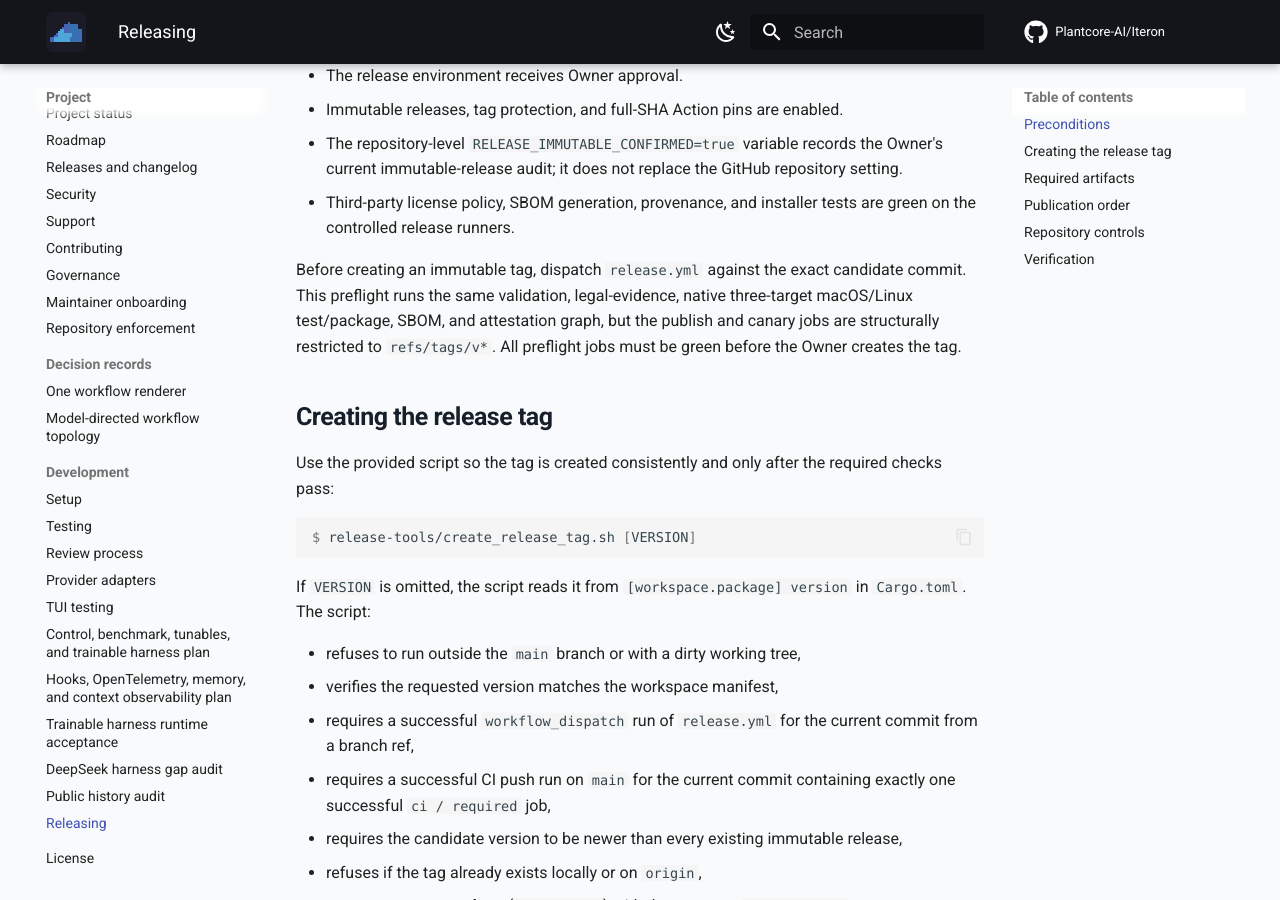
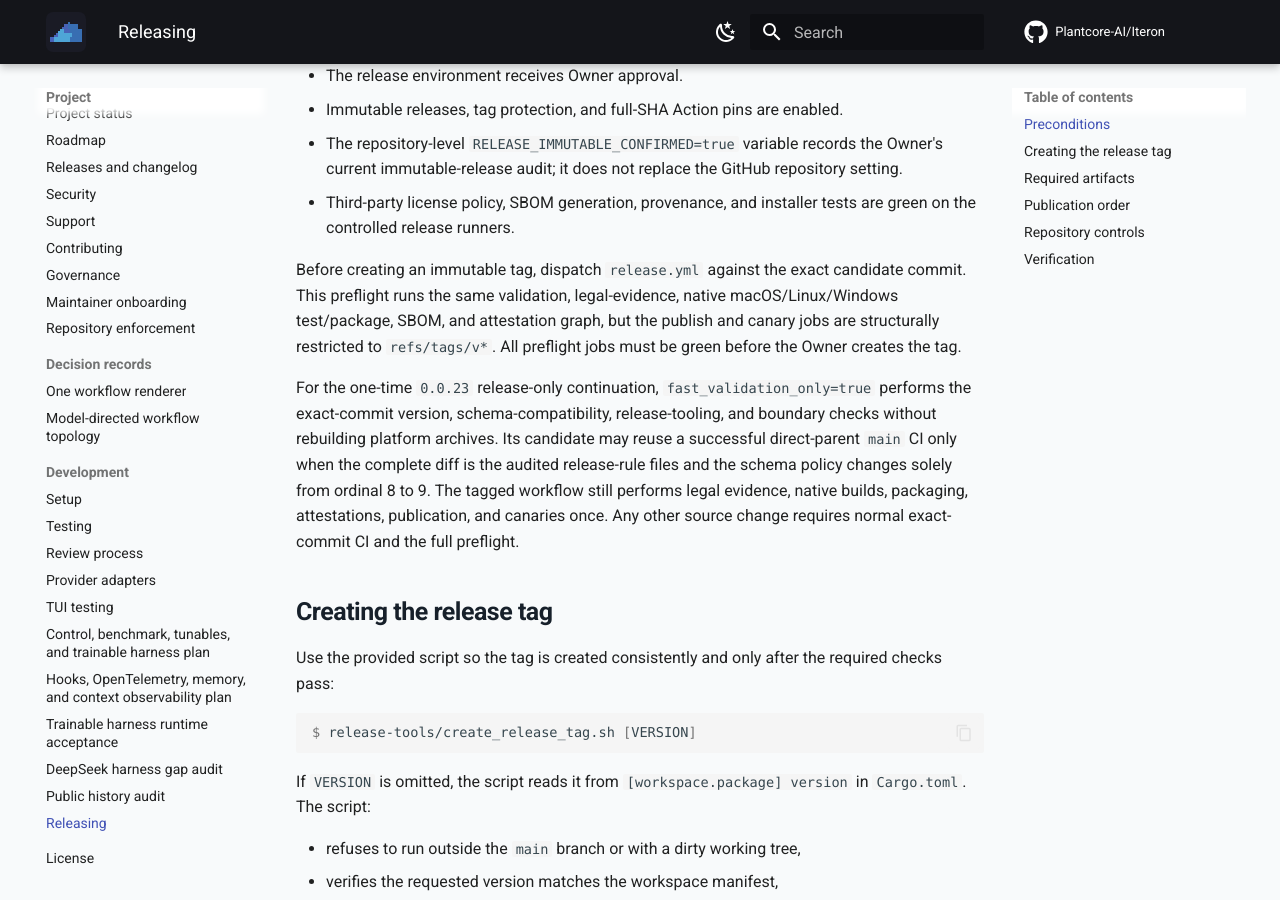
Before and after one commit to Plantcore-AI/Iteron, an MkDocs documentation site: the page built from docs/development/releasing.md, in a window 1280 px wide and 900 px high, scrolled down 394 px. Built offline with MkDocs 1.6.1 and Material for MkDocs 9.7.7, drawn with Linux system fonts in a browser that asks for light colours; comment, search, counter and statistics services are not loaded.

Commit message:
chore(release): bounded 0.0.23 fast validation continuation (#420)
Advance release schema ordinal to 9 and allow one-time direct-parent CI evidence only for the audited release-rule-only diff. Run validation-only preflight, then build and publish native artifacts once on the immutable tag. Owner-directed bypass rationale and local validation are recorded on the PR.

```diff
--- a/docs/development/releasing.md
+++ b/docs/development/releasing.md
@@ -18,9 +18,18 @@ supply-chain event, not a local `cargo build` plus an uploaded binary.
 
 Before creating an immutable tag, dispatch `release.yml` against the exact
 candidate commit. This preflight runs the same validation, legal-evidence, native
-three-target macOS/Linux test/package, SBOM, and attestation graph, but the publish
+macOS/Linux/Windows test/package, SBOM, and attestation graph, but the publish
 and canary jobs are structurally restricted to `refs/tags/v*`. All preflight jobs must
 be green before the Owner creates the tag.
+
+For the one-time `0.0.23` release-only continuation, `fast_validation_only=true`
+performs the exact-commit version, schema-compatibility, release-tooling, and
+boundary checks without rebuilding platform archives. Its candidate may reuse a
+successful direct-parent `main` CI only when the complete diff is the audited
+release-rule files and the schema policy changes solely from ordinal 8 to 9.
+The tagged workflow still performs legal evidence, native builds, packaging,
+attestations, publication, and canaries once. Any other source change requires
+normal exact-commit CI and the full preflight.
 
 ## Creating the release tag
 
```
Also changed, not shown: 5 other files.
